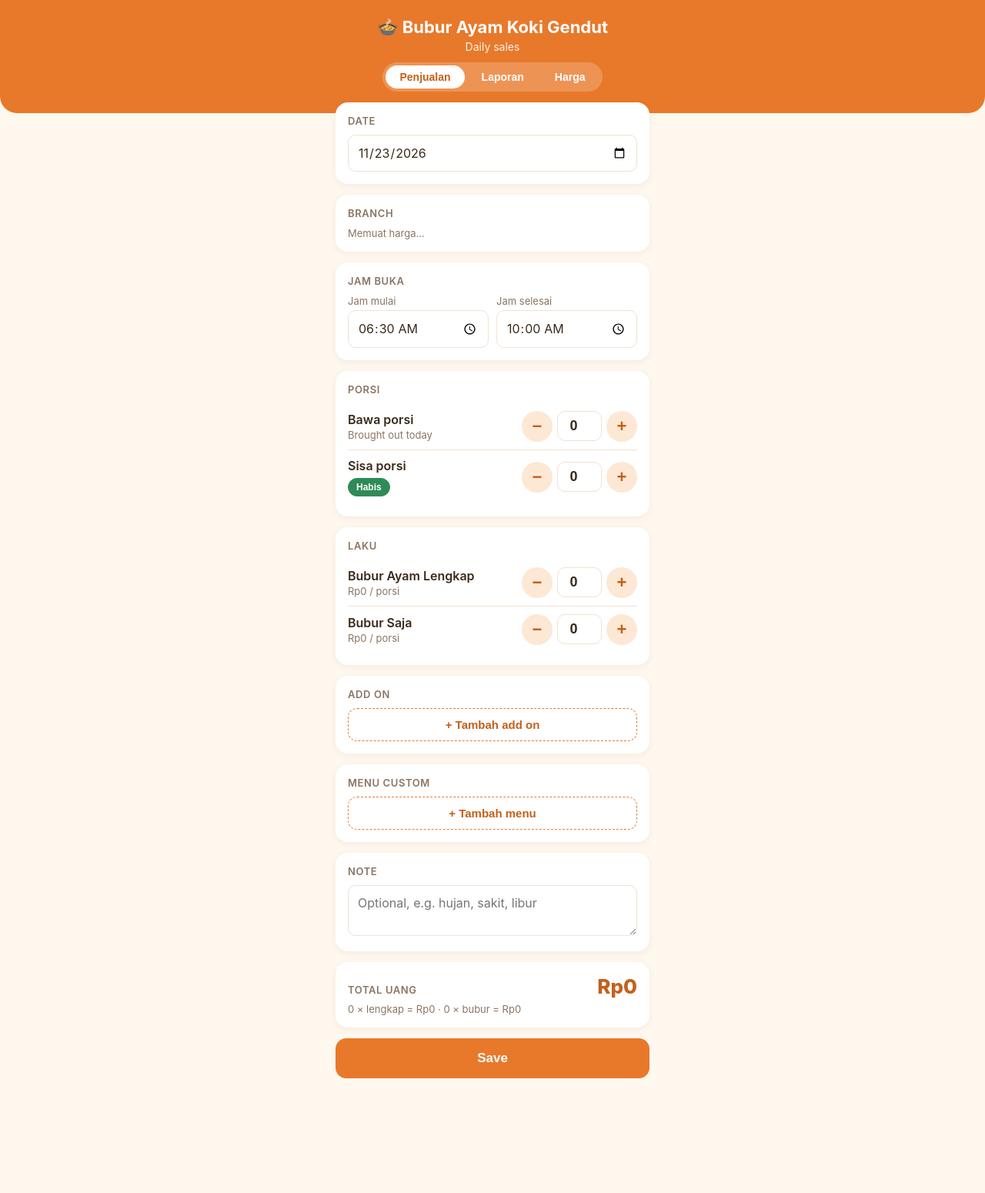
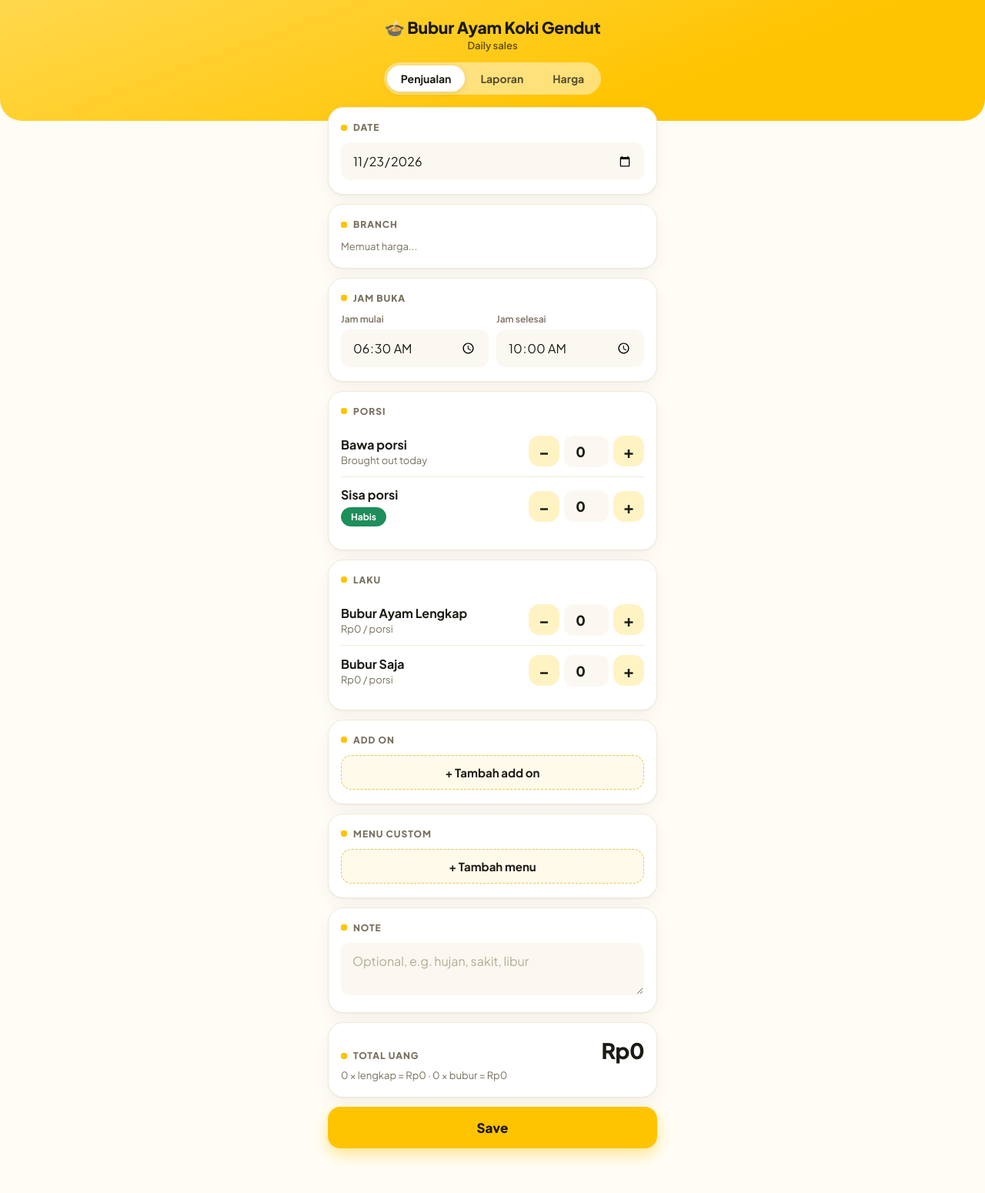
Before and after one commit to RommyChristensen/apps_script_bubur_koki_gendut, a plain HTML site: page Index.html in a window 1280 px wide. Shown: the whole page at 77% size. Before the commit the page ends 1469 px from the top, so only its background shows below. Drawn offline with Linux system fonts and the light colour scheme.

Commit message:
Restyle the app in a modern yellow and white theme
Yellow header and buttons with dark text, white rounded cards, soft
filled inputs with a yellow focus ring, yellow selected chips and the
Plus Jakarta Sans font. Money amounts use a darker amber so they stay
readable on white. Layout and behaviour are unchanged.

Co-Authored-By: Claude Opus 5.5 <noreply@anthropic.com>
Claude-Session: https://claude.ai/code/session_015FHpSChNM9KTcWTryHRv57

```diff
--- a/Index.html
+++ b/Index.html
@@ -3,239 +3,300 @@
 <head>
   <base target="_top">
   <meta name="viewport" content="width=device-width, initial-scale=1">
+  <link rel="preconnect" href="https://fonts.googleapis.com">
+  <link rel="preconnect" href="https://fonts.gstatic.com" crossorigin>
+  <link href="https://fonts.googleapis.com/css2?family=Plus+Jakarta+Sans:wght@400;600;700;800&display=swap" rel="stylesheet">
   <style>
     :root {
-      --bg: #fff8ef;
+      --bg: #fffdf6;          /* warm white page */
       --card: #ffffff;
-      --text: #3a2a1a;
-      --muted: #8a7462;
-      --accent: #e8792b;
-      --accent-dark: #c4601a;
-      --soft: #fde8d6;
-      --line: #f0e2d2;
-      --ok: #2e8b57;
-      --err: #c0392b;
+      --text: #1c1a14;        /* near-black ink */
+      --muted: #77705e;
+      --yellow: #ffc400;      /* brand yellow: fills, with dark text on top */
+      --yellow-2: #ffd84d;
+      --soft: #fff3c4;        /* pale yellow fills */
+      --tint: #fffaea;        /* barely-yellow surfaces */
+      --accent-dark: #a16b00; /* amber for money text on white (readable) */
+      --line: #efe9d8;
+      --field: #faf8f1;
+      --ok: #1e8e5a;
+      --err: #d13b2e;
+      --shadow: 0 1px 2px rgba(28, 26, 20, .04), 0 8px 24px rgba(28, 26, 20, .05);
     }
     * { box-sizing: border-box; -webkit-tap-highlight-color: transparent; }
     body {
       margin: 0;
-      font-family: -apple-system, "Segoe UI", Roboto, sans-serif;
+      font-family: "Plus Jakarta Sans", -apple-system, "Segoe UI", Roboto, sans-serif;
       background: var(--bg);
       color: var(--text);
+      -webkit-font-smoothing: antialiased;
     }
+    button { font-family: inherit; }
+
+    /* ----- Header ----- */
     header {
-      background: var(--accent);
-      color: #fff;
-      padding: 22px 16px 28px;
-      border-radius: 0 0 22px 22px;
+      background: linear-gradient(160deg, var(--yellow-2) 0%, var(--yellow) 70%);
+      color: var(--text);
+      padding: 22px 16px 34px;
+      border-radius: 0 0 28px 28px;
       text-align: center;
+      position: relative;
+      overflow: hidden;
     }
-    header h1 { margin: 0; font-size: 22px; }
-    header p { margin: 4px 0 0; opacity: .9; font-size: 14px; }
-    main { max-width: 440px; margin: -14px auto 0; padding: 0 16px 32px; }
+    header h1 { margin: 0; font-size: 21px; font-weight: 800; letter-spacing: -.2px; position: relative; }
+    header p { margin: 2px 0 0; font-size: 13px; font-weight: 600; opacity: .7; position: relative; }
+    .tabs {
+      display: inline-flex;
+      gap: 2px;
+      margin-top: 14px;
+      padding: 4px;
+      background: rgba(255, 255, 255, .45);
+      border-radius: 999px;
+      position: relative;
+    }
+    .tabs button {
+      padding: 8px 18px;
+      border: none;
+      border-radius: 999px;
+      background: transparent;
+      color: var(--text);
+      opacity: .75;
+      font-size: 14px;
+      font-weight: 700;
+      cursor: pointer;
+      transition: background .15s, opacity .15s;
+    }
+    .tabs button.active { background: #fff; opacity: 1; box-shadow: 0 2px 8px rgba(120, 90, 0, .15); }
+
+    main { max-width: 460px; margin: -18px auto 0; padding: 0 16px 40px; position: relative; }
+
+    /* ----- Cards & labels ----- */
     .card {
       background: var(--card);
-      border-radius: 16px;
-      padding: 16px;
-      margin-bottom: 14px;
-      box-shadow: 0 2px 10px rgba(120, 70, 20, .08);
+      border: 1px solid var(--line);
+      border-radius: 20px;
+      padding: 18px 16px;
+      margin-bottom: 12px;
+      box-shadow: var(--shadow);
     }
     .label {
-      font-size: 13px;
-      font-weight: 600;
+      display: flex;
+      align-items: center;
+      gap: 8px;
+      font-size: 12px;
+      font-weight: 800;
       color: var(--muted);
       text-transform: uppercase;
-      letter-spacing: .6px;
-      margin-bottom: 10px;
+      letter-spacing: .08em;
+      margin-bottom: 12px;
+    }
+    .label::before {
+      content: '';
+      width: 8px; height: 8px;
+      border-radius: 3px;
+      background: var(--yellow);
+      flex-shrink: 0;
+    }
+    .hint-text { font-size: 13px; color: var(--muted); margin: 0 0 12px; line-height: 1.45; }
+
+    /* ----- Inputs ----- */
+    input[type=date], input[type=time], textarea, #pin, .addon input, .stepper input {
+      font-family: inherit;
+      color: var(--text);
+      background: var(--field);
+      border: 1.5px solid transparent;
+      border-radius: 12px;
+      outline: none;
+      transition: border-color .15s, box-shadow .15s, background .15s;
     }
     input[type=date], input[type=time], textarea, #pin {
       width: 100%;
-      padding: 12px;
+      padding: 12px 14px;
       font-size: 16px;
-      border: 1.5px solid var(--line);
-      border-radius: 10px;
-      color: var(--text);
+    }
+    input:focus, textarea:focus {
       background: #fff;
-      font-family: inherit;
+      border-color: var(--yellow);
+      box-shadow: 0 0 0 4px rgba(255, 196, 0, .22);
     }
-    textarea { resize: vertical; min-height: 60px; }
+    textarea { resize: vertical; min-height: 64px; }
+    ::placeholder { color: #b3ab95; }
     .two { display: grid; grid-template-columns: 1fr 1fr; gap: 10px; }
     .two > div { min-width: 0; }
-    .two .sub { font-size: 13px; color: var(--muted); margin-bottom: 4px; }
+    .two .sub { font-size: 12px; font-weight: 600; color: var(--muted); margin-bottom: 6px; }
+
+    /* ----- Branch chips ----- */
     .branches { display: grid; grid-template-columns: repeat(3, 1fr); gap: 8px; }
     .branch {
       padding: 14px 4px;
       border: 1.5px solid var(--line);
-      border-radius: 12px;
+      border-radius: 16px;
       background: #fff;
       font-size: 15px;
-      font-weight: 600;
+      font-weight: 700;
       color: var(--text);
       cursor: pointer;
+      transition: background .15s, border-color .15s, transform .1s;
     }
-    .branch small { display: block; font-weight: 400; color: var(--muted); font-size: 12px; margin-top: 2px; }
-    .branch.active { background: var(--accent); border-color: var(--accent); color: #fff; }
-    .branch.active small { color: #ffe9d6; }
+    .branch:active { transform: scale(.97); }
+    .branch small { display: block; font-weight: 600; color: var(--muted); font-size: 12px; margin-top: 3px; }
+    .branch.active { background: var(--yellow); border-color: var(--yellow); box-shadow: 0 6px 16px rgba(255, 196, 0, .35); }
+    .branch.active small { color: #5c4500; }
+
+    /* ----- Stepper rows ----- */
     .item {
       display: flex;
       align-items: center;
       justify-content: space-between;
-      padding: 10px 0;
+      padding: 12px 0;
       gap: 8px;
     }
     .item + .item { border-top: 1px solid var(--line); }
-    .item .name { font-weight: 600; font-size: 16px; }
+    .item .name { font-weight: 700; font-size: 16px; }
     .item .hint { color: var(--muted); font-size: 13px; margin-top: 2px; }
     .stepper { display: flex; align-items: center; gap: 6px; flex-shrink: 0; }
     .stepper button {
       width: 40px; height: 40px;
-      border-radius: 50%;
+      border-radius: 14px;
       border: none;
       background: var(--soft);
-      color: var(--accent-dark);
+      color: var(--text);
       font-size: 22px;
       font-weight: 700;
       cursor: pointer;
+      transition: transform .1s, background .15s;
     }
+    .stepper button:active { transform: scale(.92); background: var(--yellow); }
     .stepper input {
       width: 58px;
       text-align: center;
       font-size: 18px;
-      font-weight: 700;
+      font-weight: 800;
       padding: 8px 4px;
-      border: 1.5px solid var(--line);
-      border-radius: 10px;
-      color: var(--text);
     }
     .habis {
       margin-top: 6px;
-      padding: 4px 10px;
+      padding: 4px 12px;
       font-size: 12px;
-      font-weight: 600;
-      border-radius: 20px;
+      font-weight: 700;
+      border-radius: 999px;
       border: 1.5px solid var(--line);
       background: #fff;
       color: var(--muted);
       cursor: pointer;
     }
     .habis.on { background: var(--ok); border-color: var(--ok); color: #fff; }
+
+    /* ----- Add-on / custom menu / price rows ----- */
     .addon {
-      border: 1.5px solid var(--line);
-      border-radius: 12px;
-      padding: 10px;
+      background: var(--tint);
+      border: 1px solid var(--line);
+      border-radius: 16px;
+      padding: 12px;
       margin-bottom: 10px;
     }
-    .addon input {
-      width: 100%;
-      padding: 10px;
-      font-size: 16px;
-      border: 1.5px solid var(--line);
-      border-radius: 10px;
-      color: var(--text);
-      background: #fff;
-      font-family: inherit;
-    }
+    .addon input { width: 100%; padding: 10px 12px; font-size: 16px; background: #fff; border-color: var(--line); }
     .addon-top { display: flex; gap: 8px; }
-    .addon-nums { display: grid; grid-template-columns: .8fr 1fr 1fr; gap: 8px; margin-top: 8px; }
-    .addon-nums .sub { font-size: 12px; color: var(--muted); margin-bottom: 4px; }
+    .addon-nums { display: grid; grid-template-columns: .8fr 1fr 1fr; gap: 8px; margin-top: 10px; }
+    .addon-nums .sub, .price-nums .sub { font-size: 12px; font-weight: 600; color: var(--muted); margin-bottom: 4px; }
     .addon-remove {
       width: 42px;
       flex-shrink: 0;
       border: none;
-      border-radius: 10px;
-      background: var(--soft);
+      border-radius: 12px;
+      background: #fdecea;
       color: var(--err);
       font-size: 20px;
       cursor: pointer;
     }
-    .addon-sub { display: flex; justify-content: space-between; gap: 8px; margin-top: 8px; font-size: 14px; }
+    .addon-sub { display: flex; justify-content: space-between; gap: 8px; margin-top: 10px; font-size: 14px; }
     .addon-sub .calc { color: var(--muted); }
-    .addon-sub .amt { font-weight: 700; color: var(--accent-dark); white-space: nowrap; }
+    .addon-sub .amt { font-weight: 800; color: var(--accent-dark); white-space: nowrap; }
     .addon-profit { font-size: 12px; color: var(--muted); margin-top: 2px; text-align: right; }
     .add-btn {
       width: 100%;
       padding: 12px;
-      border: 1.5px dashed var(--accent);
-      border-radius: 12px;
-      background: #fff;
-      color: var(--accent-dark);
+      border: 1.5px dashed #e7c650;
+      border-radius: 14px;
+      background: var(--tint);
+      color: var(--text);
       font-size: 15px;
       font-weight: 700;
       cursor: pointer;
     }
-    .addon-total { display: flex; justify-content: space-between; margin-top: 12px; font-weight: 700; }
+    .add-btn:active { background: var(--soft); }
+    .addon-total {
+      display: flex;
+      justify-content: space-between;
+      margin-top: 12px;
+      padding: 10px 12px;
+      border-radius: 12px;
+      background: var(--soft);
+      font-weight: 800;
+    }
     .addon-total:empty { display: none; }
-    .total { display: flex; justify-content: space-between; align-items: baseline; }
-    .total .amount { font-size: 26px; font-weight: 800; color: var(--accent-dark); }
-    .breakdown { color: var(--muted); font-size: 13px; margin-top: 6px; }
+    .price-row .bname { flex: 1; font-weight: 800; font-size: 16px; padding: 10px 2px; }
+    .price-nums { display: grid; grid-template-columns: 1fr 1fr; gap: 8px; margin-top: 10px; }
+
+    /* ----- Total & buttons ----- */
+    .total { display: flex; justify-content: space-between; align-items: baseline; gap: 8px; }
+    .total .label { margin: 0; }
+    .total .amount { font-size: 28px; font-weight: 800; letter-spacing: -.5px; color: var(--text); }
+    .breakdown { color: var(--muted); font-size: 13px; margin-top: 6px; line-height: 1.5; }
     .save {
       width: 100%;
       padding: 16px;
       font-size: 17px;
-      font-weight: 700;
+      font-weight: 800;
       border: none;
-      border-radius: 14px;
-      background: var(--accent);
-      color: #fff;
+      border-radius: 16px;
+      background: var(--yellow);
+      color: var(--text);
       cursor: pointer;
+      box-shadow: 0 8px 20px rgba(255, 196, 0, .4);
+      transition: transform .1s, box-shadow .15s;
     }
-    .save:disabled { opacity: .6; }
-    .tabs { display: inline-flex; gap: 4px; margin-top: 12px; padding: 4px; background: rgba(255,255,255,.2); border-radius: 22px; }
-    .tabs button {
-      padding: 7px 18px;
-      border: none;
-      border-radius: 18px;
-      background: transparent;
-      color: #fff;
-      font-size: 14px;
-      font-weight: 600;
-      cursor: pointer;
-    }
-    .tabs button.active { background: #fff; color: var(--accent-dark); }
-    .price-row .bname { flex: 1; font-weight: 700; font-size: 16px; padding: 10px 2px; }
-    .price-nums { display: grid; grid-template-columns: 1fr 1fr; gap: 8px; margin-top: 8px; }
-    .price-nums .sub { font-size: 12px; color: var(--muted); margin-bottom: 4px; }
-    .hint-text { font-size: 13px; color: var(--muted); margin: 0 0 12px; }
-    .quick { display: flex; flex-wrap: wrap; gap: 6px; margin-top: 10px; }
+    .save:active { transform: translateY(1px); box-shadow: 0 4px 10px rgba(255, 196, 0, .35); }
+    .save:disabled { opacity: .6; box-shadow: none; }
+
+    /* ----- Laporan ----- */
+    .quick { display: flex; flex-wrap: wrap; gap: 6px; margin-top: 12px; }
     .quick button {
-      padding: 7px 12px;
+      padding: 8px 14px;
       border: 1.5px solid var(--line);
-      border-radius: 18px;
+      border-radius: 999px;
       background: #fff;
       color: var(--text);
       font-size: 13px;
-      font-weight: 600;
+      font-weight: 700;
       cursor: pointer;
     }
-    .quick button.active { background: var(--soft); border-color: var(--accent); color: var(--accent-dark); }
-    .stats { display: grid; grid-template-columns: 1fr 1fr; gap: 8px; margin-top: 12px; }
-    .stat { background: var(--bg); border-radius: 10px; padding: 8px 10px; }
-    .stat .k { font-size: 12px; color: var(--muted); }
-    .stat .v { font-size: 16px; font-weight: 700; margin-top: 2px; }
+    .quick button.active { background: var(--yellow); border-color: var(--yellow); }
+    .stats { display: grid; grid-template-columns: 1fr 1fr; gap: 8px; margin-top: 14px; }
+    .stat { background: var(--tint); border: 1px solid var(--line); border-radius: 14px; padding: 10px 12px; }
+    .stat .k { font-size: 12px; font-weight: 600; color: var(--muted); }
+    .stat .v { font-size: 17px; font-weight: 800; margin-top: 2px; }
     table.rtable { width: 100%; border-collapse: collapse; font-size: 14px; }
-    .rtable th { font-size: 12px; color: var(--muted); font-weight: 600; text-align: right; padding: 6px 4px; }
+    .rtable th { font-size: 12px; color: var(--muted); font-weight: 700; text-align: right; padding: 6px 4px; }
     .rtable th:first-child, .rtable td:first-child { text-align: left; }
-    .rtable td { text-align: right; padding: 8px 4px; border-top: 1px solid var(--line); font-variant-numeric: tabular-nums; }
-    .day-head { display: flex; justify-content: space-between; align-items: baseline; margin: 18px 4px 8px; }
-    .day-head .d { font-weight: 700; }
-    .day-head .t { font-weight: 700; color: var(--accent-dark); }
+    .rtable td { text-align: right; padding: 9px 4px; border-top: 1px solid var(--line); font-variant-numeric: tabular-nums; }
+    .day-head { display: flex; justify-content: space-between; align-items: baseline; margin: 20px 4px 8px; }
+    .day-head .d { font-weight: 800; }
+    .day-head .t { font-weight: 800; color: var(--accent-dark); }
     .entry-top { display: flex; justify-content: space-between; align-items: baseline; gap: 8px; }
-    .entry-top .b { font-weight: 700; font-size: 16px; }
+    .entry-top .b { font-weight: 800; font-size: 16px; }
     .entry-top .amt { font-weight: 800; color: var(--accent-dark); white-space: nowrap; }
     .entry .meta { font-size: 13px; color: var(--muted); margin-top: 4px; }
     .entry .line { display: flex; justify-content: space-between; gap: 8px; font-size: 14px; margin-top: 6px; }
     .entry .line span:last-child { white-space: nowrap; font-variant-numeric: tabular-nums; }
     .entry .ao { color: var(--muted); }
-    .entry .note { font-size: 13px; color: var(--muted); margin-top: 8px; padding-top: 8px; border-top: 1px solid var(--line); }
+    .entry .note { font-size: 13px; color: var(--muted); margin-top: 10px; padding-top: 10px; border-top: 1px solid var(--line); }
     .empty { text-align: center; color: var(--muted); padding: 24px 0; }
-    #rmsg { text-align: center; margin-top: 14px; font-weight: 600; min-height: 22px; }
-    #rmsg.err { color: var(--err); }
-    #pmsg, #pinMsg { text-align: center; margin-top: 14px; font-weight: 600; min-height: 22px; }
-    #pmsg.ok { color: var(--ok); }
-    #pmsg.err, #pinMsg.err { color: var(--err); }
-    #msg { text-align: center; margin-top: 14px; font-weight: 600; min-height: 22px; }
-    #msg.ok { color: var(--ok); }
-    #msg.err { color: var(--err); }
+
+    /* ----- Messages ----- */
+    #msg, #rmsg, #pmsg, #pinMsg { text-align: center; margin-top: 14px; font-weight: 700; min-height: 22px; }
+    #msg.ok, #pmsg.ok { color: var(--ok); }
+    #msg.err, #rmsg.err, #pmsg.err, #pinMsg.err { color: var(--err); }
   </style>
 </head>
 <body>
```
